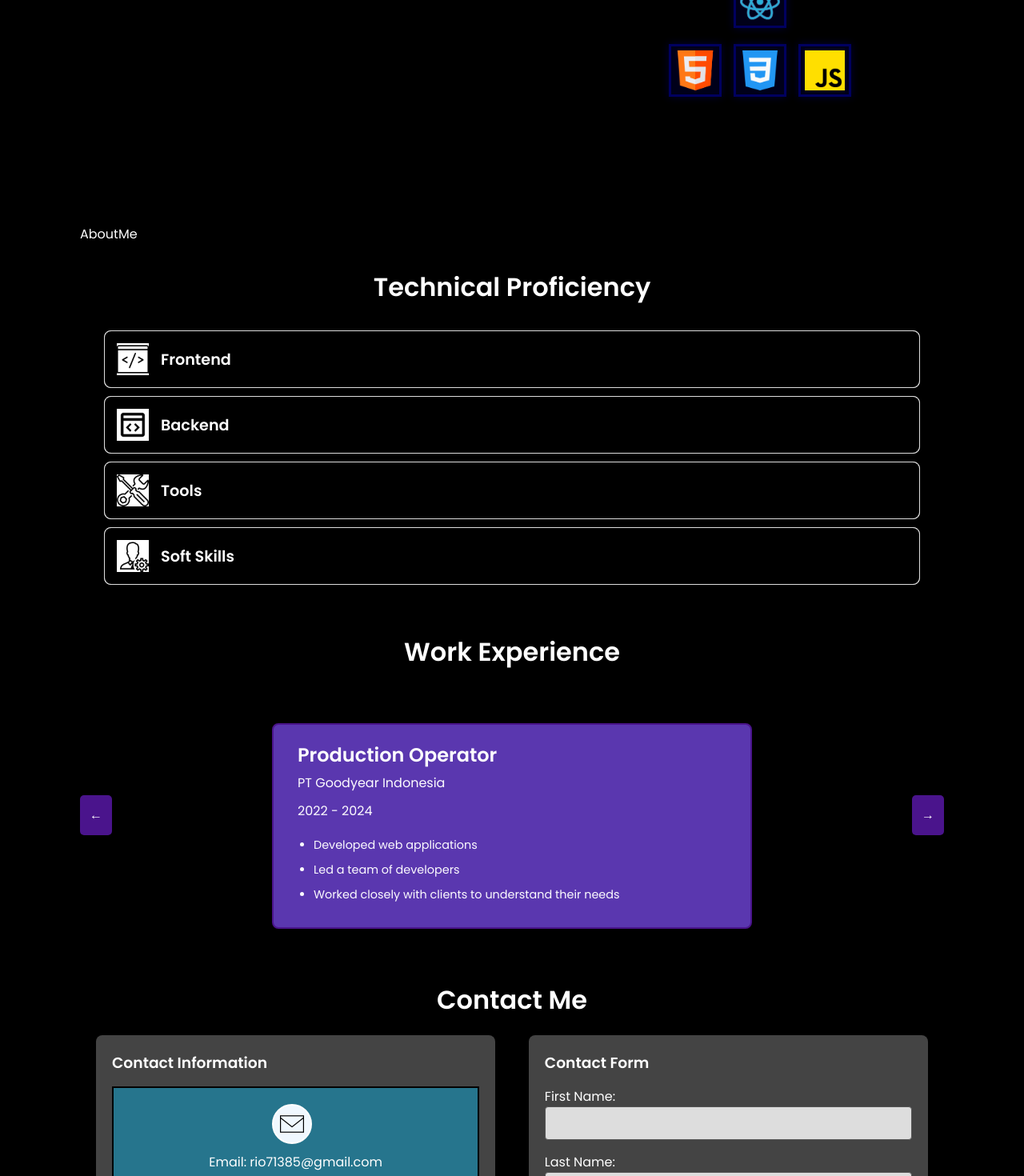
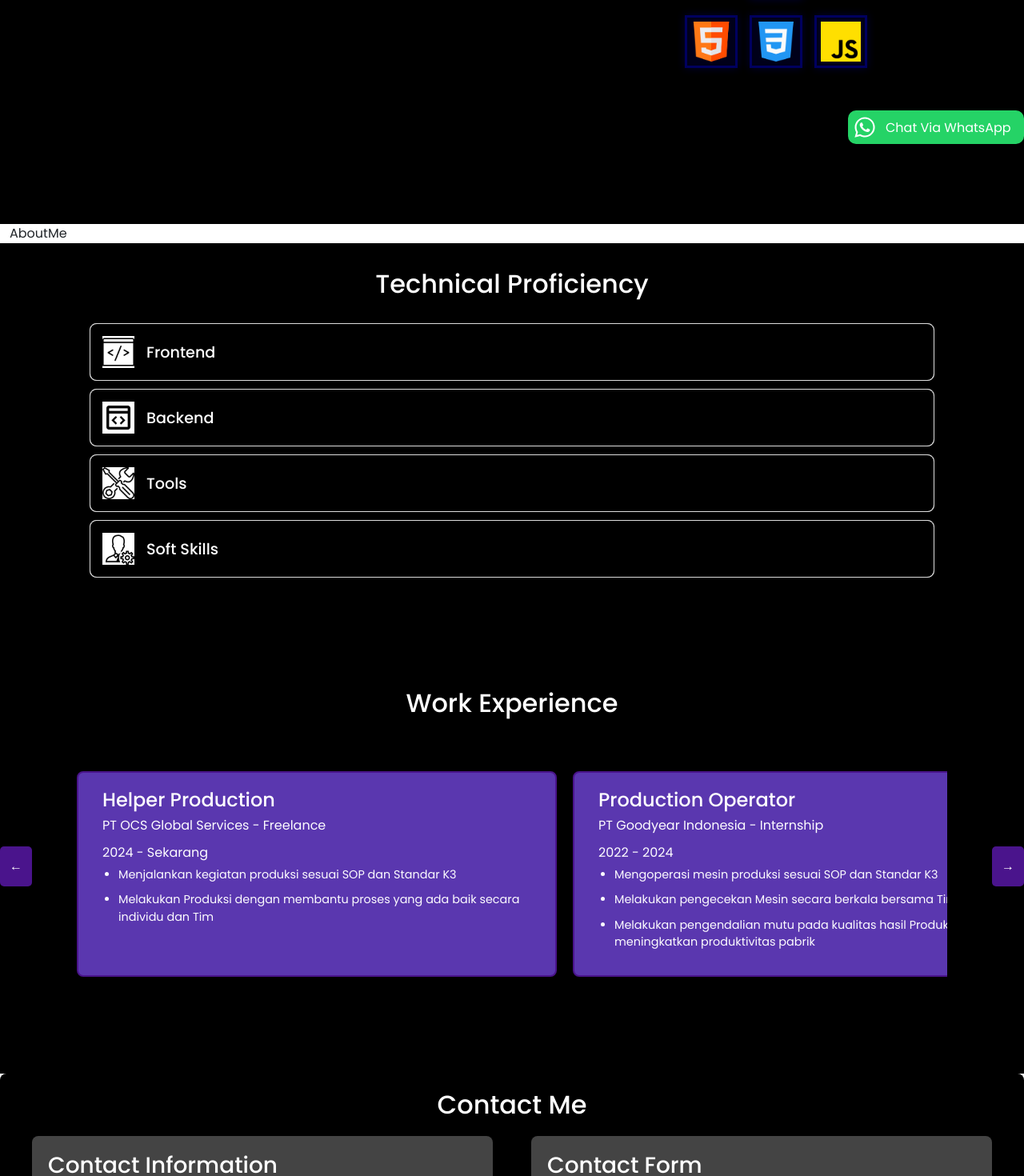
Before and after one commit to rio-damanik/react-portofolios, a React (Create React App) app: page / in a window 1280 px wide. Shown: the part 600-2070 px from the top of the page at 80% size. Built offline with nearby package versions, Linux system fonts and the light colour scheme.

Commit message:
second commit

```diff
--- a/src/App.css
+++ b/src/App.css
@@ -9,3 +9,41 @@ container {
     padding: 0 100px;
   }
 }
+
+.sendwa:hover {
+  box-shadow: 0 1px 4px rgba(0, 0, 0, 0.12), 0 1px 3px rgba(0, 0, 0, 0.24);
+}
+.sendwa {
+  position: fixed;
+  bottom: 0px;
+  right: 0px;
+  background: #25d366;
+  border-radius: 10px;
+  display: block;
+  height: 42px;
+  margin-bottom: 20px;
+  width: 220px;
+  color: #fff;
+  text-decoration: none;
+  transition: ease-in-out 0.2s;
+}
+.sendwa:hover {
+  background: #128c7e;
+}
+.sendwa span {
+  display: block;
+  left: 5px;
+  top: 5px;
+  transform: translate(0, 10px);
+}
+svg {
+  border-radius: 10px;
+  display: block;
+  fill: #fff;
+  float: left;
+  height: 42px;
+  margin-right: 5px;
+  -webkit-transition: ease-in-out 0.175s;
+  transition: ease-in-out 0.175s;
+  width: 42px;
+}
--- a/src/App.jsx
+++ b/src/App.jsx
@@ -7,17 +7,20 @@ import WorkExperience from "./components/WorkExperience/WorkExperience";
 import ContactMe from "./components/ContactMe/ContactMe";
 import Footer from "./components/Footer/footer";
 import AboutMe from "./components/About/AboutMe";
+import "bootstrap/dist/css/bootstrap.css";
 
 const App = () => {
   return (
     <>
       <Navbar />
-      <div className="container">
-        <Hero />
-        <AboutMe />
-        <Skills />
-        <WorkExperience />
-        <ContactMe />
+      <div className="container-fluid">
+        <div className="row">
+          <Hero />
+          <AboutMe />
+          <Skills />
+          <WorkExperience />
+          <ContactMe />
+        </div>
       </div>
       <Footer />
     </>
--- a/src/components/ContactMe/ContactMe.jsx
+++ b/src/components/ContactMe/ContactMe.jsx
@@ -16,8 +16,16 @@ const ContactMe = () => {
             <div className="contact-icon-container">
               <img src={emailIcon} alt="Email Icon" className="contact-icon" />
             </div>
-            <span>Email: rio71385@gmail.com</span>
+            <span>
+              Email:<a href="mailto: rio71385@email.com">rio71385@gmail.com</a>
+            </span>
           </div>
+          <a class="sendwa" href="https://wa.me/6281219420841?text=Hallo%20perkenalkan%20nama%20saya%20rio">
+            <svg viewBox="0 0 800 800">
+              <path d="M519 454c4 2 7 10-1 31-6 16-33 29-49 29-96 0-189-113-189-167 0-26 9-39 18-48 8-9 14-10 18-10h12c4 0 9 0 13 10l19 44c5 11-9 25-15 31-3 3-6 7-2 13 25 39 41 51 81 71 6 3 10 1 13-2l19-24c5-6 9-4 13-2zM401 200c-110 0-199 90-199 199 0 68 35 113 35 113l-20 74 76-20s42 32 108 32c110 0 199-89 199-199 0-111-89-199-199-199zm0-40c133 0 239 108 239 239 0 132-108 239-239 239-67 0-114-29-114-29l-127 33 34-124s-32-49-32-119c0-131 108-239 239-239z" />
+            </svg>
+            <span>Chat Via WhatsApp</span>
+          </a>
           <div className="contact-item">
             <div className="contact-icon-container">
               <img src={githubIcon} alt="GitHub Icon" className="contact-icon" />
--- a/src/components/Hero/Hero.css
+++ b/src/components/Hero/Hero.css
@@ -1,3 +1,7 @@
+section.hero-container {
+  padding: 6rem;
+}
+
 /* Hero Section Container */
 .hero-container {
   display: flex;
@@ -42,7 +46,7 @@
 }
 
 .hero-img img {
-  width: 70%; /* Hero image size */
+  width: 50%; /* Hero image size */
   max-width: 600px; /* Maximum width */
   height: auto; /* Maintain aspect ratio */
 }
--- a/src/components/Skills/Skills.css
+++ b/src/components/Skills/Skills.css
@@ -1,3 +1,9 @@
+section.skills-container {
+  padding: 2rem 7rem;
+  background: #000;
+  color: #ffffff;
+}
+
 .skills-container {
   padding: 30px;
   display: flex;
--- a/src/components/WorkExperience/WorkExperience.css
+++ b/src/components/WorkExperience/WorkExperience.css
@@ -1,3 +1,6 @@
+section.work-experience-container {
+  padding: 6rem;
+}
 .work-experience-container {
   display: flex;
   flex-direction: row;
--- a/src/components/WorkExperience/WorkExperience.jsx
+++ b/src/components/WorkExperience/WorkExperience.jsx
@@ -25,10 +25,22 @@ const WorkExperience = () => {
 
   const experiences = [
     {
+      profession: "Helper Production",
+      place: "PT OCS Global Services - Freelance",
+      years: "2024 - Sekarang",
+      jobDesk: ["Menjalankan kegiatan produksi sesuai SOP dan Standar K3", "Melakukan Produksi dengan membantu proses yang ada baik secara individu dan Tim"],
+    },
+    {
       profession: "Production Operator",
-      place: "PT Goodyear Indonesia",
+      place: "PT Goodyear Indonesia - Internship",
       years: "2022 - 2024",
-      jobDesk: ["Developed web applications", "Led a team of developers", "Worked closely with clients to understand their needs"],
+      jobDesk: ["Mengoperasi mesin produksi sesuai SOP dan Standar K3", "Melakukan pengecekan Mesin secara berkala bersama Tim developers", "Melakukan pengendalian mutu pada kualitas hasil Produksi dan meningkatkan produktivitas pabrik"],
+    },
+    {
+      profession: "Quality Technician",
+      place: "PT Goodyear Indonesia - Internship",
+      years: "2023",
+      jobDesk: ["Menganalisis data kinerja kualitas dari proses produksi dan produk akhir", "Menjaga kinerja sistem manajemen mutu sesuai standar"],
     },
   ];
 
--- a/src/utils/data.js
+++ b/src/utils/data.js
@@ -4,8 +4,9 @@ export const SKILLS = [
     icon: "../assest/images/icon-front.png",
     skills: [
       { skill: "HTML5", icon: "../assest/images/icon-html.png" }, // Local image
-      { skill: "CSS3 (Sass/SCSS)", icon: "../assest/images/icon-css.png" }, // Local image
+      { skill: "CSS", icon: "../assest/images/icon-css.png" }, // Local image
       { skill: "JavaScript", icon: "../assest/images/icon-js.png" }, // Local image
+      { skill: "TypeScript", icon: "../assest/images/icon-typescript.png" }, // Local image
       { skill: "React.js", icon: "../assest/images/icon-react.png" }, // Local image
     ],
   },
```
Also changed, not shown: public/assest/images/icon-typescript.png (added).
